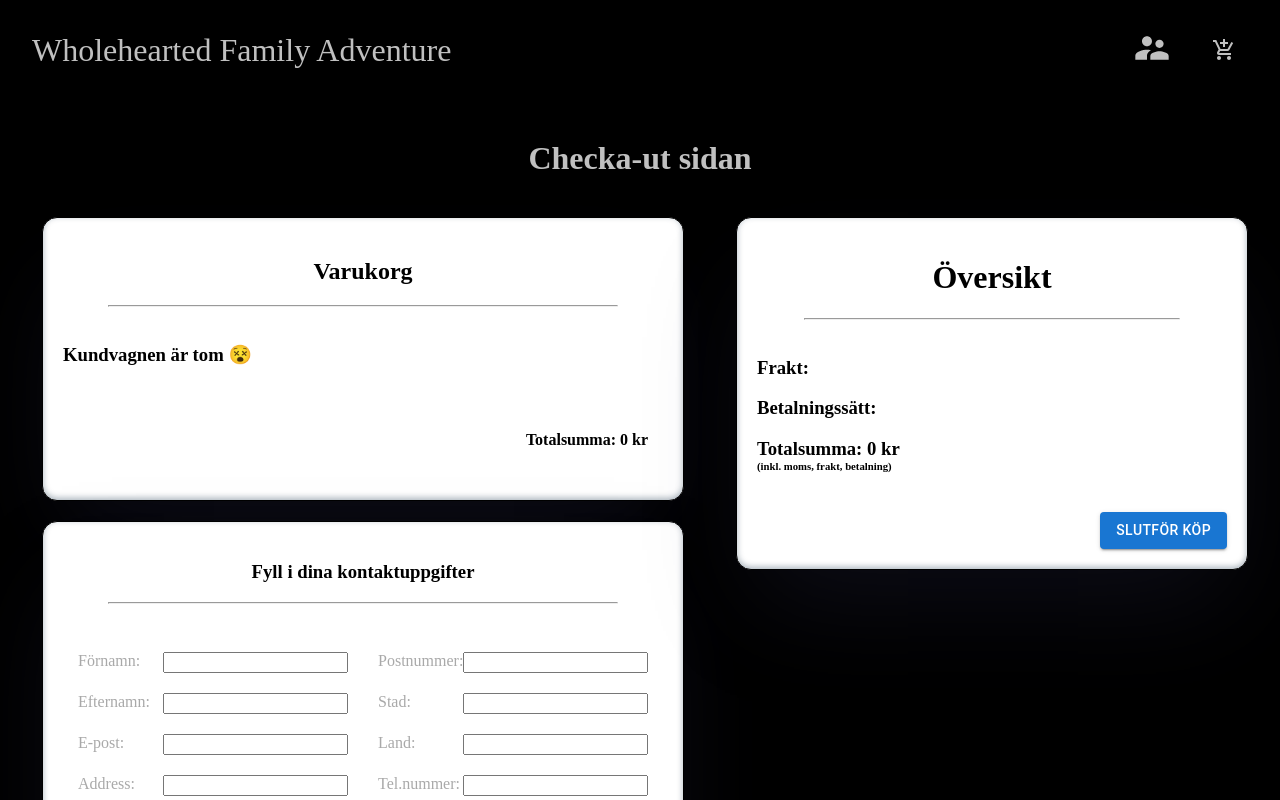
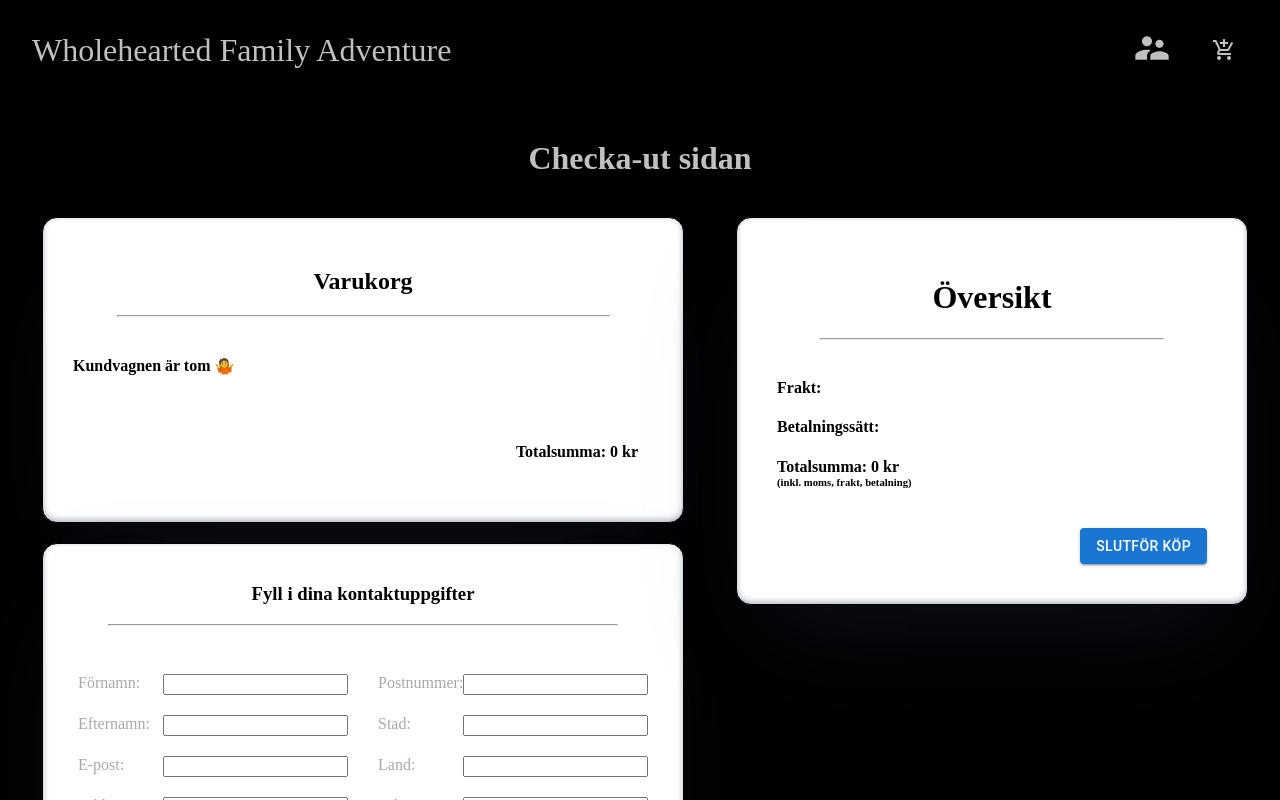
Before and after one commit to FredrikOlssons/Systemutveckling_Ramverk, a React (Vite) app: page /checkOut in a window 1280 px wide. Shown: the top 800 px of the page. Built offline with nearby package versions, Linux system fonts and the light colour scheme; a web font is replaced by a local one.

Commit message:
resolved-conflicts

```diff
--- a/src/components/allPages/checkOut.tsx
+++ b/src/components/allPages/checkOut.tsx
@@ -32,7 +32,7 @@ const CheckOut: FC<Props> = (props) => {
                         <hr style={{width: "85%", margin: "auto"}} />
                         <br />
                         {
-                        cartItems.length == 0 ? <h3>Kundvagnen är tom 😵</h3> : undefined
+                        cartItems.length == 0 ? <h4>Kundvagnen är tom 🤷 </h4> : undefined
                         }
                         <Cartlist/>
 
@@ -49,7 +49,7 @@ const CheckOut: FC<Props> = (props) => {
                     </Box>
 
                     <Box style={secondBox}>
-                        <h3 style={{textAlign: "center"}}>Fraktalternativ</h3>
+                        <h3 style={{textAlign: "center"}}>Fraktalternativ 📦 💨</h3>
                         <hr style={{width: "85%", margin: "auto"}} />
                         <br />
                         <Delivery />
@@ -79,12 +79,12 @@ const CheckOut: FC<Props> = (props) => {
                     <hr style={{width: "80%", margin: "auto"}} />
                     <br />
 
-                    <h3>Frakt: </h3>
+                    <h4>Frakt: </h4>
 
-                    <h3>Betalningssätt: </h3>
+                    <h4>Betalningssätt: </h4>
 
 
-                    <h3 style={{margin: "0"}}>Totalsumma: {totalPriceAllProduct()} kr </h3>
+                    <h4 style={{margin: "0"}}>Totalsumma: {totalPriceAllProduct()} kr </h4>
                     <h6 style={{margin: "0"}}>(inkl. moms, frakt, betalning)</h6>
 
 
@@ -107,7 +107,7 @@ const firstBox: CSSProperties = {
     borderRadius: "15px",
     marginBottom: "20px",
     marginLeft: "10px",
-    padding: "20px",
+    padding: "30px",
     backgroundColor: "white",
     minWidth: '300px',
 }
@@ -141,7 +141,7 @@ const litleBox: CSSProperties = {
     border: "1px solid black",
     boxShadow: "rgba(50, 50, 93, 0.25) 0px 50px 100px -20px, rgba(0, 0, 0, 0.3) 0px 30px 60px -30px, rgba(10, 37, 64, 0.35) 0px -2px 6px 0px inset",
     borderRadius: "15px",
-    padding: "20px",
+    padding: "40px",
     backgroundColor: "white",
     minWidth: '300px',
     height: 'fit-content',
```
Also changed, not shown: 1 other file (tests, documents, lock files or other folders).
